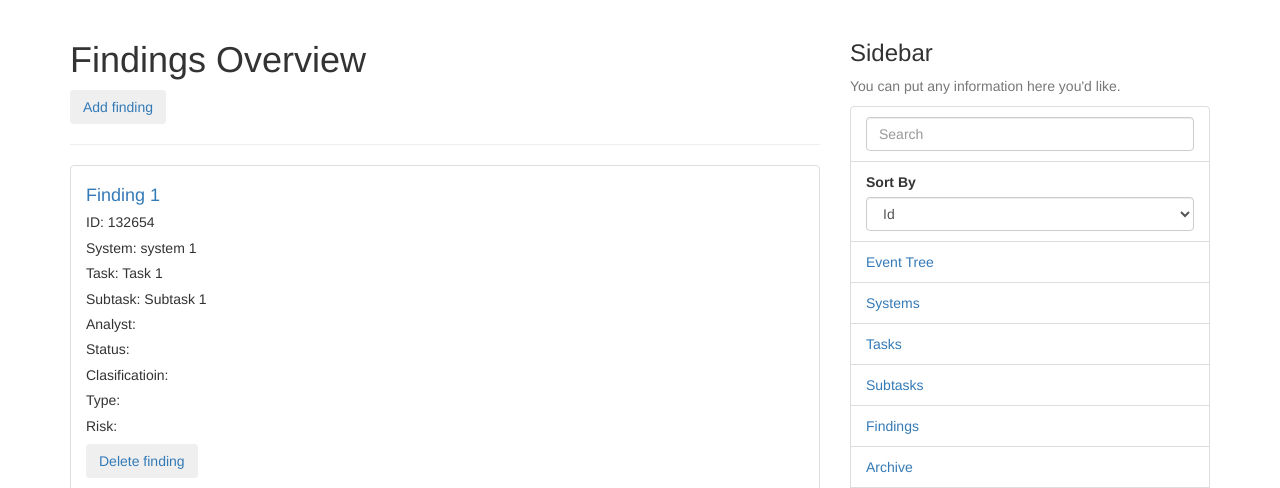
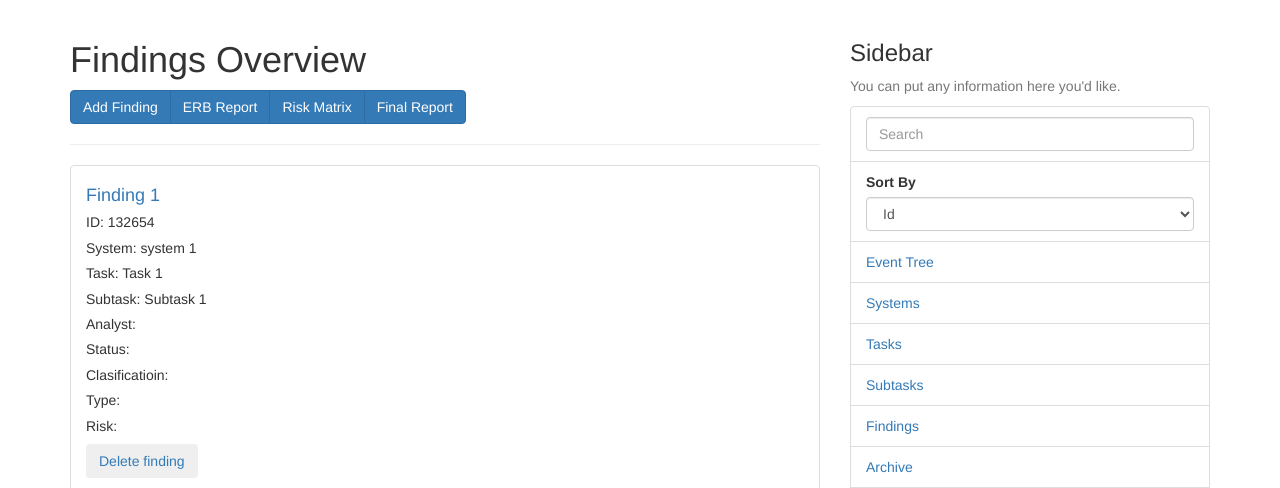
Before and after one commit to miguelmunozh/SE-project, a Flask app: page /FindingsView in a window 1280 px wide. Shown: the part 52-540 px from the top of the page. Run offline with Flask 2, Linux system fonts and the light colour scheme; some libraries are stand-ins or nearby versions.

Commit message:
added buttons for ERB report, Risk Matrix, and Final Report

```diff
--- a/flaskProject/templates/FindingsView.html
+++ b/flaskProject/templates/FindingsView.html
@@ -4,7 +4,12 @@
 <!-- html code for the body of the page-->
 {% block content %}
     <h1>Findings Overview </h1>
-    <button type="submit" class="btn btn-secondary"><a href="{{ url_for('CreateFinding') }}">Add finding</a></button>
+    <div class="btn-group">
+        <a class="btn btn-primary" href="{{ url_for('CreateFinding') }}" role="button">Add Finding</a>
+        <a class="btn btn-primary" href="#" role="button">ERB Report</a>
+        <a class="btn btn-primary" href="#" role="button">Risk Matrix</a>
+        <a class="btn btn-primary" href="#" role="button">Final Report</a>
+    </div>
     <hr>
     <div class="list-group">
         <div class="list-group-item list-group-item-action flex-column flex-fill align-items-start">
```
